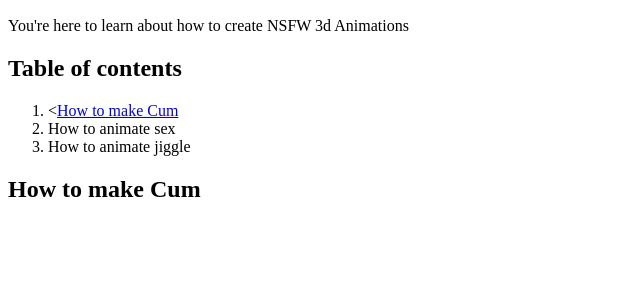
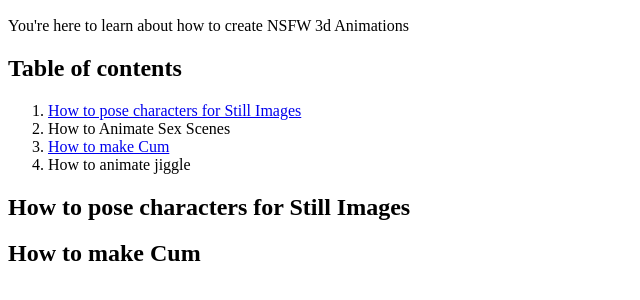
Before and after one commit to LODDetail/AnimNyan.github.io, a plain HTML site: page index.html in a window 1280 px wide. Shown: the part 110-410 px from the top of the page, without its empty margins (0-640 px from the left). Drawn offline with Linux system fonts and the light colour scheme.

Commit message:
add sections

```diff
--- a/index.html
+++ b/index.html
@@ -10,11 +10,13 @@
     <p>You're here to learn about how to create NSFW 3d Animations</p>
     <h2>Table of contents</h2>
     <ol>
-        <li><<a href="#">How to make Cum</a></li>
-        <li>How to animate sex</li>
+        <li><a href="stillsTutorial">How to pose characters for Still Images</a></li>
+        <li>How to Animate Sex Scenes</li>
+        <li><a href="cumTutorial">How to make Cum</a></li>
+
         <li>How to animate jiggle</li>
     </ol>
-
-    <h2>How to make Cum</h2>
+    <h2 id="stillsTutorial">How to pose characters for Still Images</h2>
+    <h2 id="cumTutorial">How to make Cum</h2>
   </body>
 </html>
```
